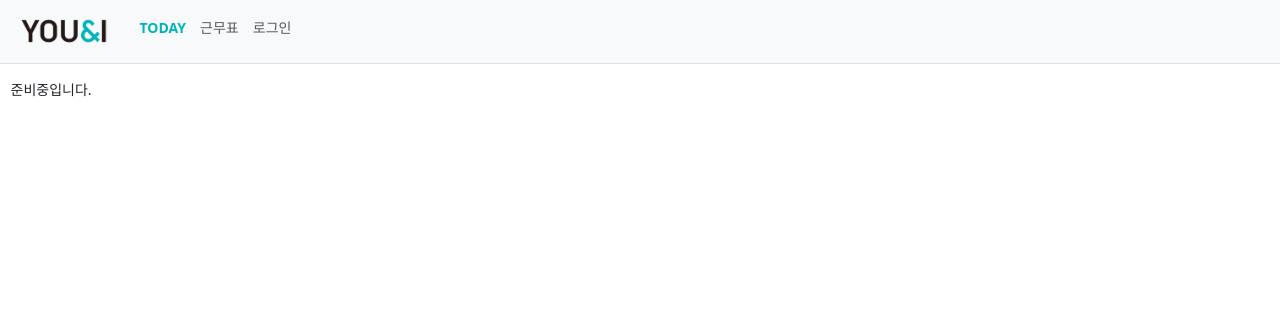
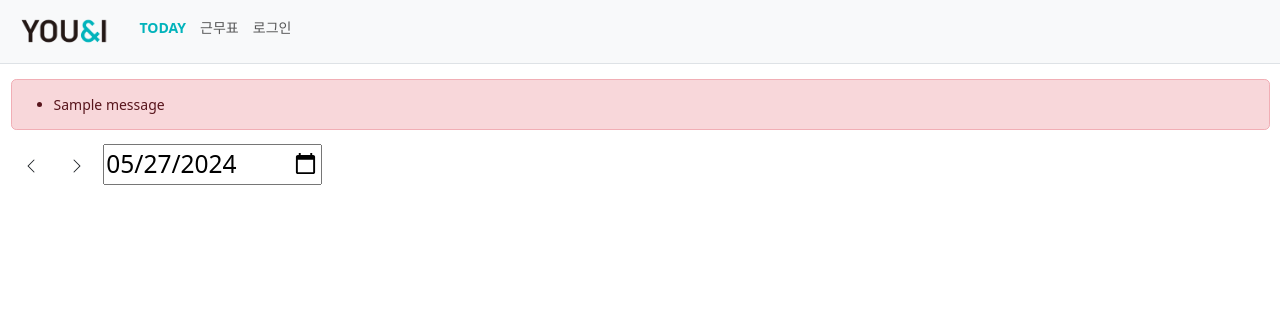
Before and after one commit to ggomdong/uni, a Django app: page /index/ in a window 1280 px wide. Shown: the top 324 px of the page. Run offline with Django 4.2, Linux system fonts and the light colour scheme; tables that the repository leaves empty hold one stand-in row (values such as "Sample post"); one stand-in notice (Sample message) is shown; parts of the project's set-up code (start-up, migrations or seed data) failed here and were passed over; some libraries are stand-ins or nearby versions.

Commit message:
근무표 수정 공휴일, 근무표 입력/수정 헤더고정, 퇴사일삭제, 플로팅배너

```diff
--- a/static/style.css
+++ b/static/style.css
@@ -251,3 +251,18 @@ input[type='month']::-webkit-calendar-picker-indicator:hover {
 .sortable {
   cursor: pointer;
 }
+
+//플로팅배너 가운대로 맞추기
+.area_basket{
+  position : fixed;
+  left: 200px;
+  top: 300px;
+}
+
+.basket{
+  position: fixed;
+  left: 200px;
+  top: 300px;
+  width: 100px;
+  height: 250px;
+}
--- a/templates/common/user_modify.html
+++ b/templates/common/user_modify.html
@@ -54,6 +54,8 @@
         </div>
         <div class="mb-3 col-md-4">
             <label class="form-label" for="out_date">최종근무일자</label>
+            <button type="button" class="btn btn-danger" style="--bs-btn-padding-y: .25rem; --bs-btn-padding-x: .5rem; --bs-btn-font-size: .75rem;"
+                    onclick="javascript:document.getElementById('out_date').value='';">삭제</button>
             <input type="date" class="form-control" name="out_date" id="out_date" max="9999-12-31"
                    value="{{ form.out_date.value|date:'Y-m-d'|default_if_none:'' }}">
         </div>
--- a/templates/wtm/index.html
+++ b/templates/wtm/index.html
@@ -2,11 +2,62 @@
 {% load pybo_filter %}
 {% block content %}
 <div class="container my-3">
-    <div class="row my-3">
-        <div class="col-6">
-            준비중입니다.
-        </div>
+    <!-- message 표시 -->
+    {% if messages %}
+    <div class="alert alert-danger my-3" role="alert">
+        {% for message in messages %}
+        <ul class="m-0"><li>{{ message.message }}</li></ul>
+        {% endfor %}
     </div>
+    {% endif %}
 
+    <div class="row my-3 text-start">
+                <div class="col-10 fs-3">
+                    <a href="{% url 'wtm:index' stand_day|get_month:-1 %}">
+                        <button type="button" class="btn-hover">
+                        <svg xmlns="http://www.w3.org/2000/svg" width="16" height="16" fill="currentColor" class="bi bi-chevron-left text-dark" viewBox="0 0 16 16">
+                          <path fill-rule="evenodd" d="M11.354 1.646a.5.5 0 0 1 0 .708L5.707 8l5.647 5.646a.5.5 0 0 1-.708.708l-6-6a.5.5 0 0 1 0-.708l6-6a.5.5 0 0 1 .708 0"/>
+                        </svg>
+                        </button></a>
+                    <a href="{% url 'wtm:index' stand_day|get_month:1 %}">
+                        <button type="button" class="btn-hover">
+                        <svg xmlns="http://www.w3.org/2000/svg" width="16" height="16" fill="currentColor" class="bi bi-chevron-right text-dark" viewBox="0 0 16 16">
+                          <path fill-rule="evenodd" d="M4.646 1.646a.5.5 0 0 1 .708 0l6 6a.5.5 0 0 1 0 .708l-6 6a.5.5 0 0 1-.708-.708L10.293 8 4.646 2.354a.5.5 0 0 1 0-.708"/>
+                        </svg>
+                        </button></a>
+                    <span class="nativeDatePicker">
+                        <input type="date" id="selectDay" name="selectDay" onkeydown="return false" onfocus="this.showPicker()"
+                               value="{{stand_day|slice:'0:4'}}-{{stand_day|slice:'4:6'}}-{{stand_day|slice:'6:8'}}"/>
+                    </span>
+                </div>
+            </div>
+
+    <table class="table text-center table-borderless table-sm">
+        <thead>
+        <tr>
+            <th colspan="100%">
+
+            </th>
+        </tr>
+        </thead>
+    </table>
 </div>
 {% endblock %}
+{% block script %}
+<script type="text/javascript">
+const delete_elements = document.getElementsByClassName("delete");
+Array.from(delete_elements).forEach(function(element) {
+    element.addEventListener('click', function() {
+        if(confirm("정말 삭제하시겠습니까?")) {
+            location.href = this.dataset.uri;
+        };
+    });
+});
+
+const selectDay = document.getElementById("selectDay");
+selectYM.addEventListener('change', function() {
+    target = selectDay.value.replace('-','');
+    location.href = target;
+});
+</script>
+{% endblock %}
--- a/wtm/urls.py
+++ b/wtm/urls.py
@@ -5,6 +5,7 @@ app_name = 'wtm'
 
 urlpatterns = [
     path('index/', views.index, name='index'),
+    path('index/<str:stand_day>/', views.index, name='index'),
     path('module/', views.work_module, name='work_module'),
     path('module_reg/', views.work_module_reg, name='work_module_reg'),
     path('module_modify/<int:module_id>/', views.work_module_modify, name='work_module_modify'),
--- a/wtm/views.py
+++ b/wtm/views.py
@@ -13,10 +13,11 @@ from common import context_processors
 from datetime import datetime
 
 
-def index(request):
-    obj = Module.objects.all()
+def index(request, stand_day=None):
+    if stand_day is None:
+        stand_day = datetime.today().strftime('%Y%m%d')
 
-    context = {'work_module': obj}
+    context = {'stand_day': stand_day}
     return render(request, 'wtm/index.html', context)
 
 
@@ -879,22 +880,25 @@ def work_schedule_modify(request, stand_ym):
                 user[key] = list(schedule_origin.filter(user_id=user['id']).values_list('d' + key + '_id', flat=True))[0]
                 # None일 경우는 2가지 케이스(계약이 없거나, 전달에 next_ym으로 입력한 경우)인데, 후자의 경우를 위해 근로계약에서 가져옴
                 if user[key] is None:
-                    query = f'''
-                        SELECT c.val
-                        FROM
-                        (
-                        SELECT row_number() over (order by stand_date desc) as rownum , wtm_contract.{value}_id as val
-                        FROM wtm_contract
-                        WHERE user_id = {user['id']}
-                          and DATE_FORMAT(stand_date, '%Y%m%d') <= '{stand_ym + key.zfill(2)}'
-                        ) c
-                        WHERE rownum = 1
-                        '''
-                    with connection.cursor() as cursor:
-                        cursor.execute(query)
-                        r = cursor.fetchone()
+                    if int(key) in holiday_list:
+                        user[key] = off_module_id
+                    else:
+                        query = f'''
+                            SELECT c.val
+                            FROM
+                            (
+                            SELECT row_number() over (order by stand_date desc) as rownum , wtm_contract.{value}_id as val
+                            FROM wtm_contract
+                            WHERE user_id = {user['id']}
+                              and DATE_FORMAT(stand_date, '%Y%m%d') <= '{stand_ym + key.zfill(2)}'
+                            ) c
+                            WHERE rownum = 1
+                            '''
+                        with connection.cursor() as cursor:
+                            cursor.execute(query)
+                            r = cursor.fetchone()
 
-                    user[key] = (None if r == None else r[0])
+                        user[key] = (None if r == None else r[0])
 
         # 기존 스케쥴이 없는 경우 공휴일 세팅 및 contract에서 가져옴
         else:
```
Also changed, not shown: templates/wtm/work_schedule_reg.html (+70 -21 lines).
